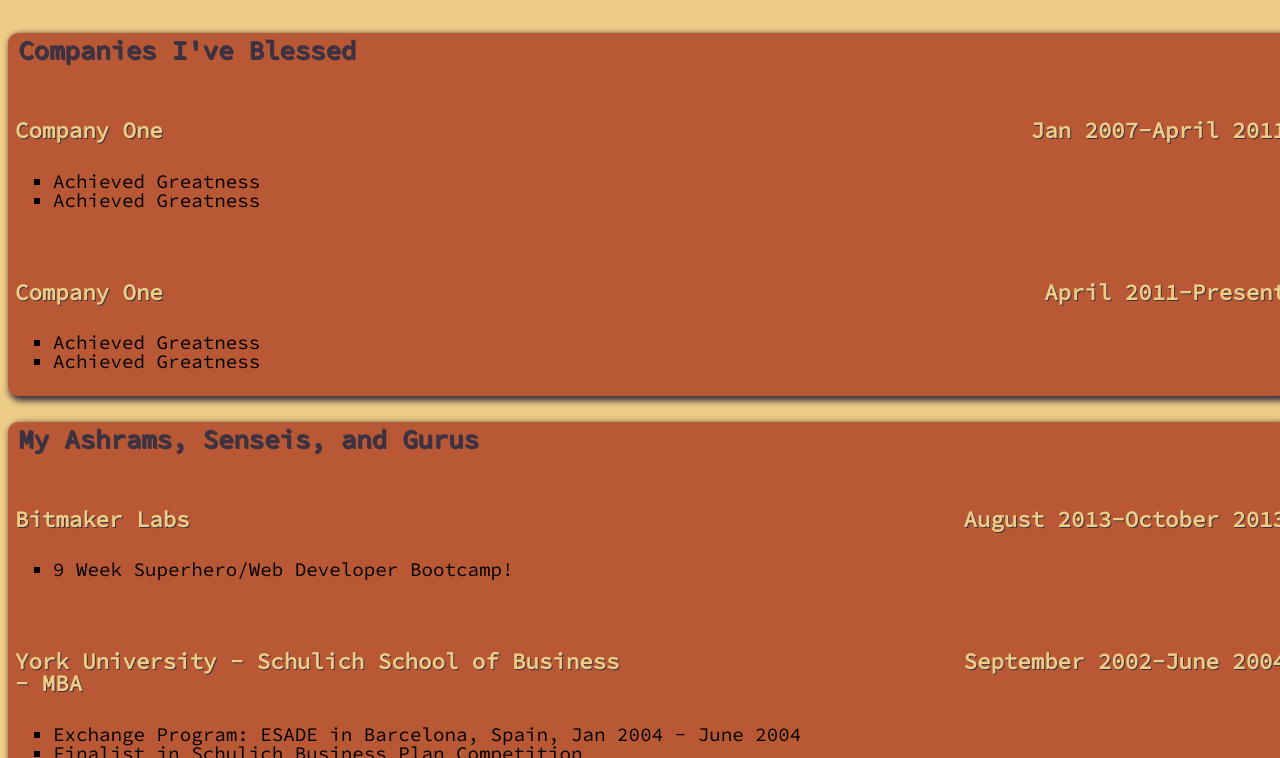
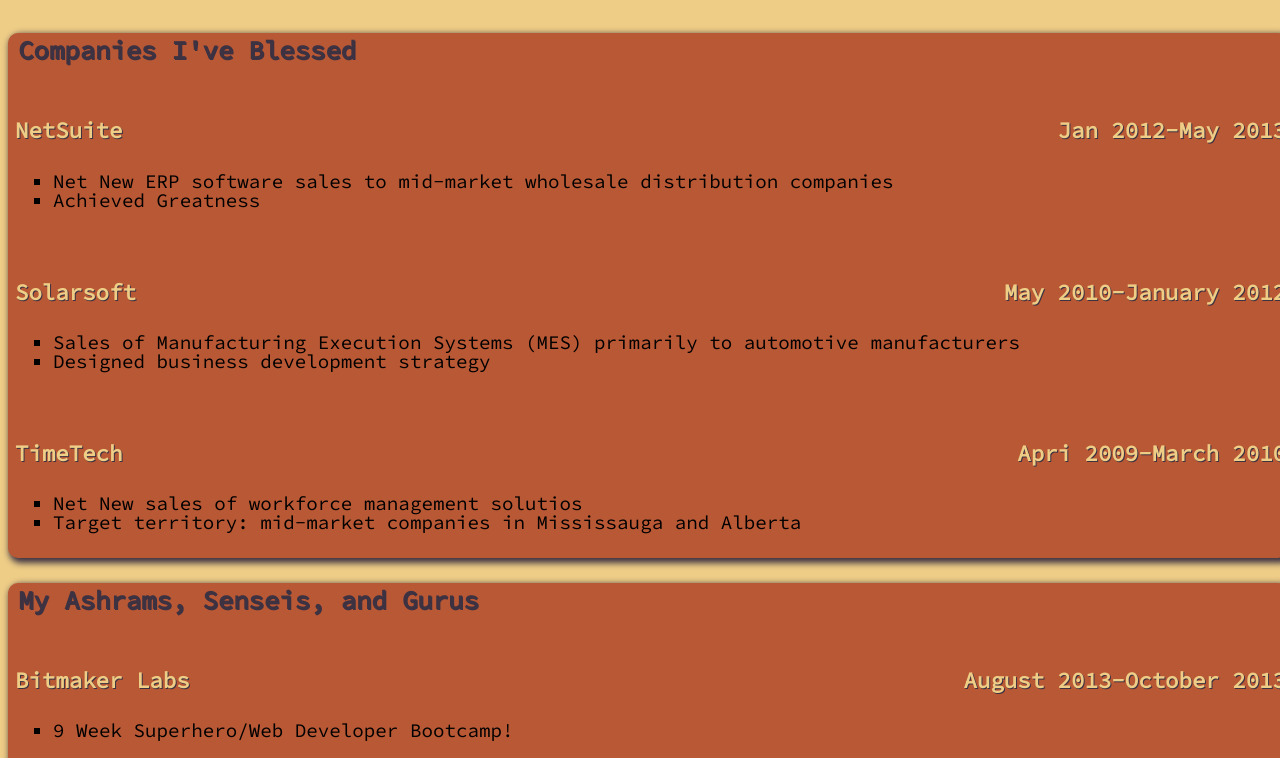
Before and after one commit to deepak23verma/resume, a plain HTML site: page index.html in a window 1280 px wide. Shown: the part 535-1293 px from the top of the page. Drawn offline with nearby package versions, Linux system fonts and the light colour scheme.

Commit message:
second commit

```diff
--- a/index.html
+++ b/index.html
@@ -44,17 +44,23 @@
 	<div class="main_body">
 		<div class="main_section">
 			<h3 class="section_heading">Companies I've Blessed</h3>
-			<h4 class="item_heading">Company One</h4>
-			<h4 class="time_frame">Jan 2007-April 2011</h4>
+			<h4 class="item_heading">NetSuite</h4>
+			<h4 class="time_frame">Jan 2012-May 2013</h4>
 			<ul>
-				<li>Achieved Greatness</li>
+				<li>Net New ERP software sales to mid-market wholesale distribution companies</li>
 				<li>Achieved Greatness</li>
 			</ul>
-			<h4 class="item_heading">Company One</h4>
-			<h4 class="time_frame">April 2011-Present</h4>
+			<h4 class="item_heading">Solarsoft</h4>
+			<h4 class="time_frame">May 2010-January 2012</h4>
 			<ul>
-				<li>Achieved Greatness</li>
-				<li>Achieved Greatness</li>
+				<li>Sales of Manufacturing Execution Systems (MES) primarily to automotive manufacturers</li>
+				<li>Designed business development strategy</li>
+			</ul>
+			<h4 class="item_heading">TimeTech</h4>
+			<h4 class="time_frame">Apri 2009-March 2010</h4>
+			<ul>
+				<li>Net New sales of workforce management solutios</li>
+				<li>Target territory: mid-market companies in Mississauga and Alberta</li>
 			</ul>
 		</div>
 		<div class="main_section">
```
